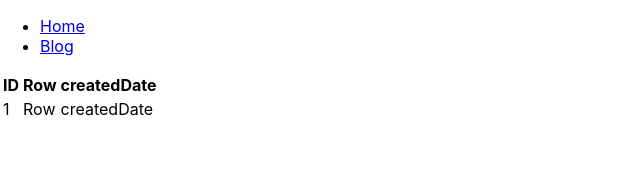
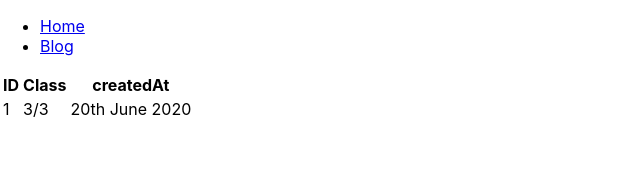
Before and after one commit to honmetha/New-Repository12, a React (Create React App) app in the folder app/: page /blogs in a window 1280 px wide. Shown: the top 170 px of the page, without its empty margins (0-640 px from the left). Built offline with nearby package versions, Linux system fonts and the light colour scheme.

Commit message:
Add react app according to zoom video 00:00:00 - 00:12.40

```diff
--- a/app/src/pages/blog/Create.js
+++ b/app/src/pages/blog/Create.js
@@ -1,4 +1,4 @@
-import React from 'react';
+import React from 'react'
 
 const Create = () => {
   return (
@@ -8,4 +8,4 @@ const Create = () => {
   )
 }
 
-export default Create;
+export default Create
--- a/app/src/pages/blog/Edit.js
+++ b/app/src/pages/blog/Edit.js
@@ -1,4 +1,4 @@
-import React from 'react';
+import React from 'react'
 
 const Edit = () => {
   return (
@@ -8,4 +8,4 @@ const Edit = () => {
   )
 }
 
-export default Edit;
+export default Edit
--- a/app/src/pages/blog/List.js
+++ b/app/src/pages/blog/List.js
@@ -1,12 +1,8 @@
-import React from 'react';
+import React from 'react'
 
 const List = () => {
 
-  const data = [
-    {
-
-    }
-  ]
+  const data = [{}]
 
   return (
     <div>
@@ -16,10 +12,10 @@ const List = () => {
             ID
           </th>
           <th>
-            Row
+            Class
           </th>
           <th>
-            createdDate
+            createdAt
           </th>
         </tr>
         <tr>
@@ -27,10 +23,10 @@ const List = () => {
             1
           </td>
           <td>
-            Row
+            3/3
           </td>
           <td>
-            createdDate
+            20th June 2020
           </td>
         </tr>
       </table>
@@ -38,4 +34,4 @@ const List = () => {
   )
 }
 
-export default List;
+export default List
```
